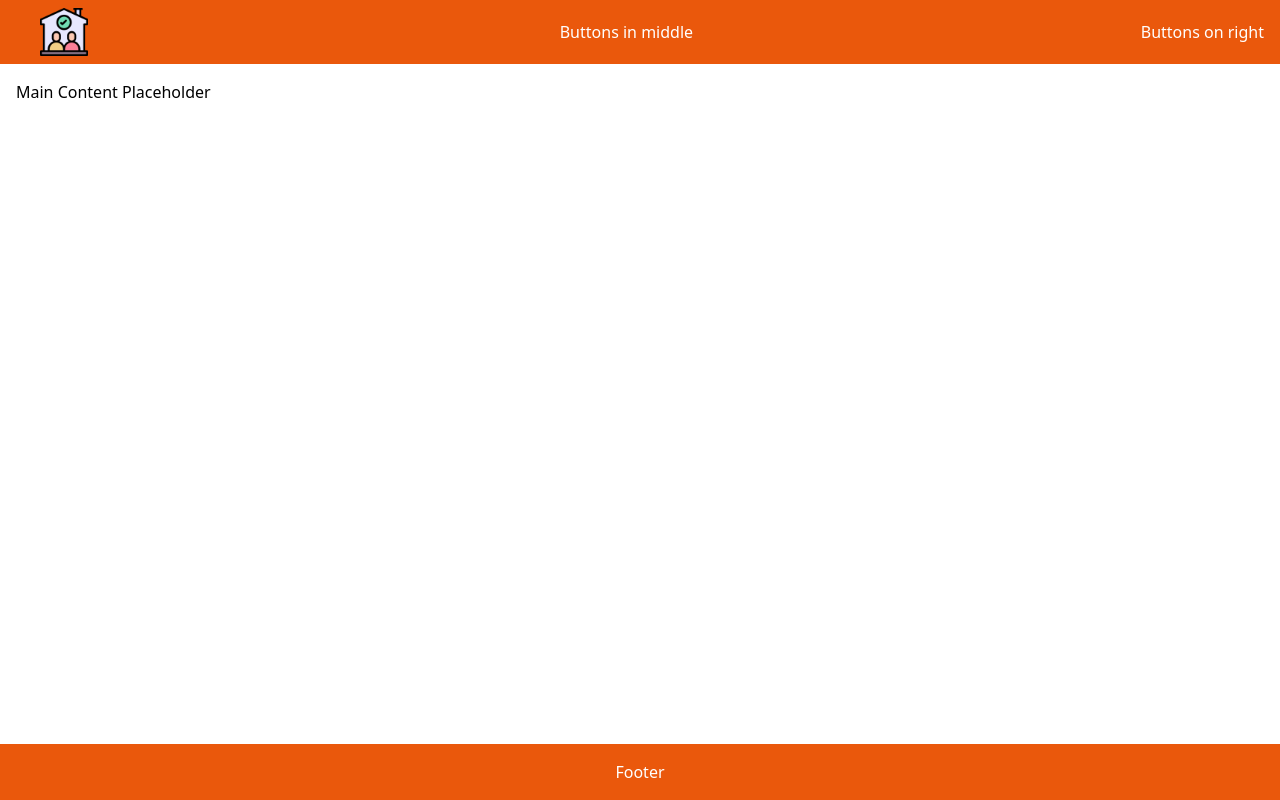
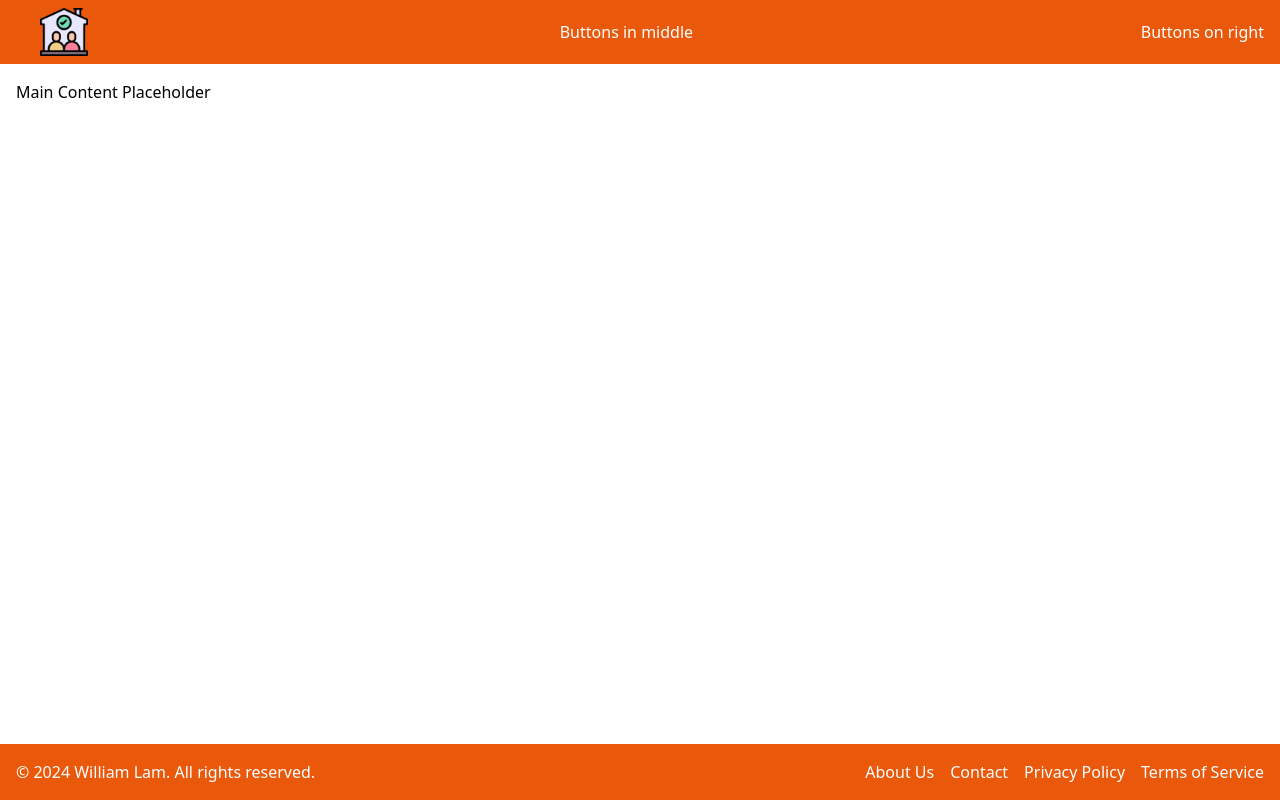
Before and after one commit to williamntlam/rate-my-rental, a React (Vite) app in the folder frontend/: page / in a window 1280 px wide. Built offline with nearby package versions, Linux system fonts and the light colour scheme.

Commit message:
feat: added static about us, contact, private policy, and terms of service pages. author: William Lam<williamntlam@gmail.com>

```diff
--- a/frontend/src/components/layout/Footer.tsx
+++ b/frontend/src/components/layout/Footer.tsx
@@ -1,6 +1,40 @@
-const Footer = () => {
+import React from "react";
+
+const Footer: React.FC = () => {
   return (
-    <footer className="p-4 bg-orange-600 text-white text-center">Footer</footer>
+    <footer className="bg-orange-600 text-white py-4">
+      <div className="container mx-auto px-4">
+        <div className="flex flex-wrap justify-between">
+          <div className="w-full sm:w-auto mb-4 sm:mb-0">
+            <p>© 2024 William Lam. All rights reserved.</p>
+          </div>
+          <div className="w-full sm:w-auto mb-4 sm:mb-0">
+            <ul className="flex space-x-4">
+              <li>
+                <a href="/about" className="hover:underline">
+                  About Us
+                </a>
+              </li>
+              <li>
+                <a href="/contact" className="hover:underline">
+                  Contact
+                </a>
+              </li>
+              <li>
+                <a href="/privacy-policy" className="hover:underline">
+                  Privacy Policy
+                </a>
+              </li>
+              <li>
+                <a href="/terms-of-service" className="hover:underline">
+                  Terms of Service
+                </a>
+              </li>
+            </ul>
+          </div>
+        </div>
+      </div>
+    </footer>
   );
 };
 
--- /dev/null
+++ b/frontend/src/static/AboutUs.tsx
@@ -0,0 +1,5 @@
+const AboutUs = () => {
+  return <div>About Us</div>;
+};
+
+export default AboutUs;
--- /dev/null
+++ b/frontend/src/static/Contact.tsx
@@ -0,0 +1,5 @@
+const Contact = () => {
+  return <div>Contact</div>;
+};
+
+export default Contact;
--- /dev/null
+++ b/frontend/src/static/PrivatePolicy.tsx
@@ -0,0 +1,5 @@
+const PrivatePolicy = () => {
+  return <div>Private Policy</div>;
+};
+
+export default PrivatePolicy;
--- /dev/null
+++ b/frontend/src/static/TermsOfService.tsx
@@ -0,0 +1,5 @@
+const TermsOfService = () => {
+  return <div>Terms of Service</div>;
+};
+
+export default TermsOfService;
```
